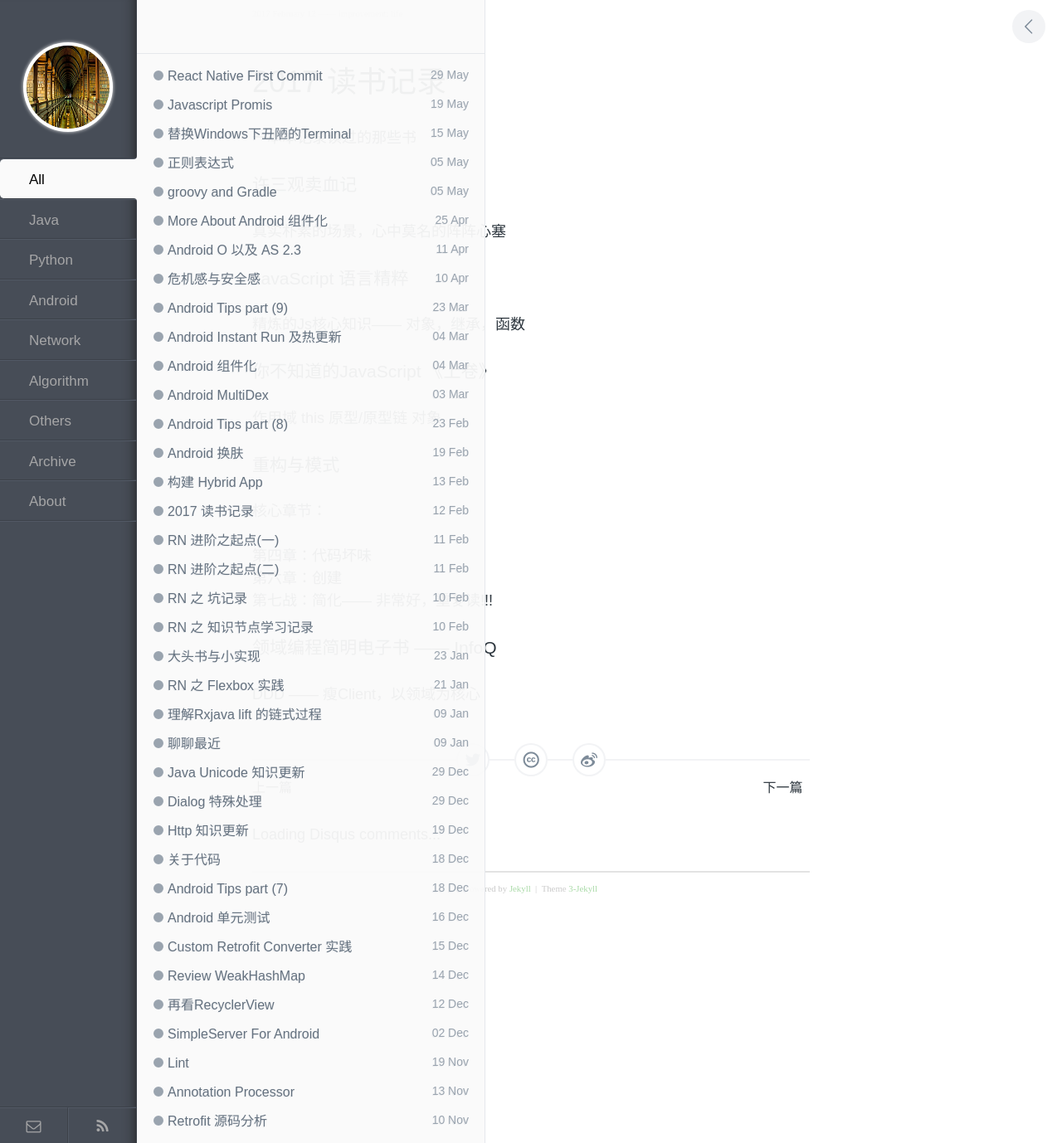
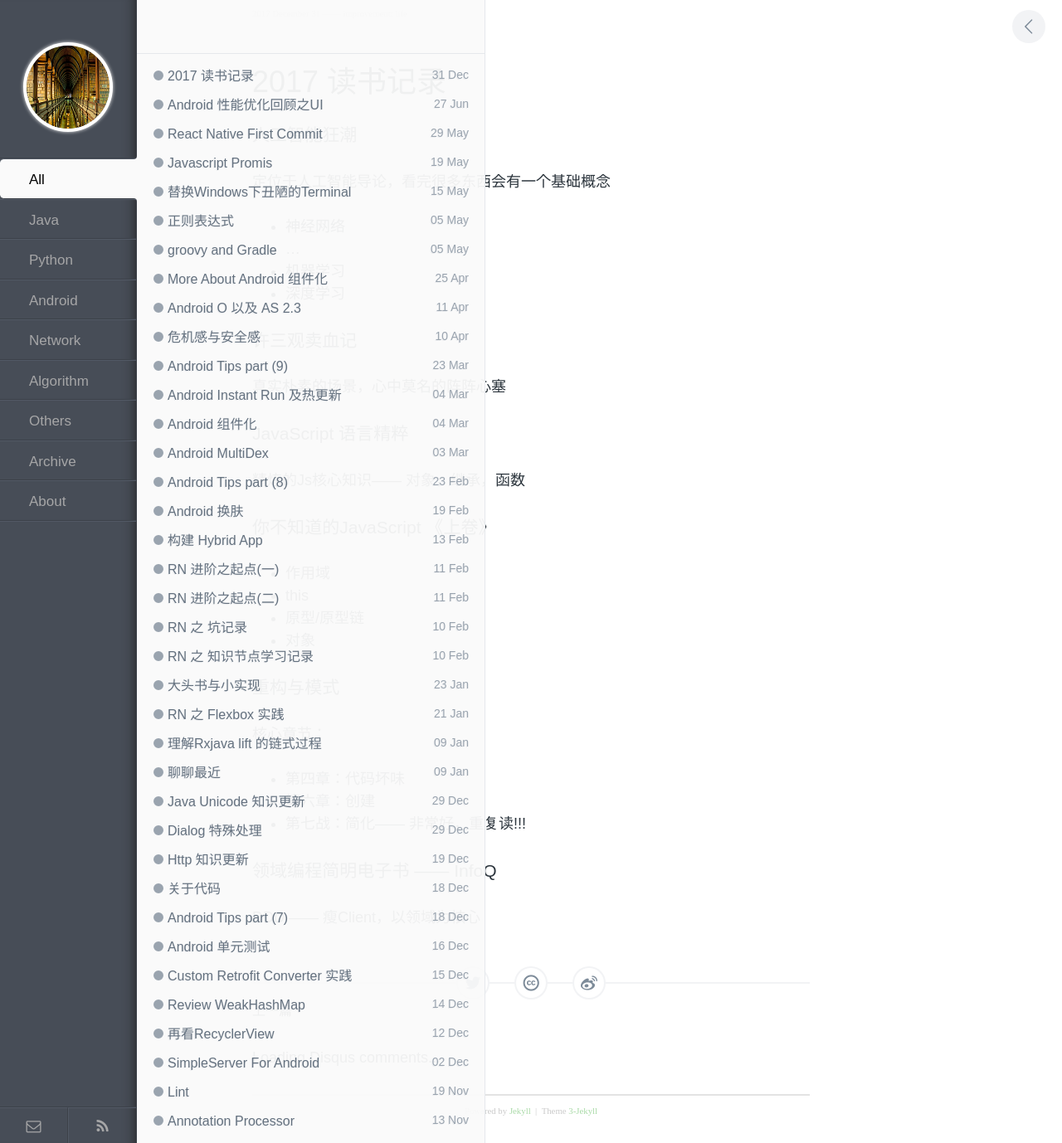
Before and after one commit to enlipan/enlipan.github.io, a Jekyll site: the page built from _posts/2017-12-31-reading-in-2017.md, in a window 1280 px wide. Shown: the whole page at 83% size. Built offline with Jekyll 4.4.1, drawn with Linux system fonts in a browser that asks for light colours; nearby versions of some CDN libraries; comment, search, counter and statistics services are not loaded; some of the changed lines change nothing that is shown.

Commit message:
post performance review

```diff
--- /dev/null
+++ b/_posts/2017-06-27-android-performance-review-ui.md
@@ -0,0 +1,103 @@
+---
+layout: post
+title:  Android 性能优化回顾之UI
+category: android
+keywords: [improvement,android,UI]
+---
+
+### 性能优化回顾
+
+App中对于用户来说最直观的就是App的流畅性，而流畅性直接对应的就是UI性能，众所周知16.6ms帧是流畅性的指标，那么如何达到这一目呢？
+
+对于性能优化-一般是在已有开发成果上进行的，通常是几步走的思路：
+
+* 发现问题
+* 分析问题原因（核心步骤）
+* 找到问题根源从而寻求问题的最优解 - 个别情况需要重构代码
+* 验证问题是否解决，若未解决回溯2-4
+
+
+测量
+布局
+绘制
+
+
+#### 问题
+
+UI 绘制问题
+
+UI线程负荷过重，以及数据处理导致CPU负荷高，进而导致主线程无法获取CPU时间片
+
+内存问题导致频繁GC，从而引起卡顿
+
+
+
+
+### View的测量绘制相关
+
+父布局的重复测量- 用于确认子View的准确位置：
+
+ReleativeLayout  重复测量
+
+带 weight 的LinearLayout 的重复测量
+
+尽可能的保持View的扁平化
+
+
+### 手段：
+
+开发者模式- 过度绘制查看
+
+开发者模式- GPU呈现模式- 卡顿检测工具
+
+Layoutinspector    - 以window为单位
+
+
+### Hierachy View
+
+View层次查看工具
+
+* Hierachy View  - tools -android Device
+
+
+#### TraceView
+
+函数调用过程分析工具：
+
+生成方式：
+
+* 精确生成- 代码定位
+
+* DDMS生成- 方便，但定位不精确
+
+### Systrace
+
+UI性能分析工具：
+
+快捷键：
+
+* A  时间片向前移动
+* D  时间片向后移动
+* S  缩小
+* W  放大
+
+
+
+
+
+---
+
+Quote:
+
+[Android 显示原理简介](http://djt.qq.com/article/view/987)
+
+[Android Tech](https://github.com/lyc7898/AndroidTech)
+
+[ViewServer](https://github.com/romainguy/ViewServer)
+
+[Hierarchy Viewer](https://developer.android.com/studio/profile/hierarchy-viewer.html#start)
+
+
+
+
+systrace
--- a/_posts/2017-02-12-reading-in-2017.md
+++ b/_posts/2017-12-31-reading-in-2017.md
@@ -5,7 +5,17 @@
 keywords: [improvement,life]
 ---
 
-一本本记录读过的那些书
+
+
+### 人工智能狂潮
+
+定位于人工智能导论，看完很多东西会有一个基础概念
+
+* 神经网络
+* ...
+* 机器学习
+* 深度学习
+
 
 ### 许三观卖血记
 
@@ -18,19 +28,19 @@
 
 ### 你不知道的JavaScript 《上卷》
 
-作用域
-this
-原型/原型链
-对象
+* 作用域
+* this
+* 原型/原型链
+* 对象
 
 
 ### 重构与模式
 
 核心章节：
 
-第四章：代码坏味
-第六章：创建
-第七战：简化—— 非常好，重复读!!!
+* 第四章：代码坏味
+* 第六章：创建
+* 第七战：简化—— 非常好，重复读!!!
 
 
 ### 领域编程简明电子书 —— InfoQ
```
